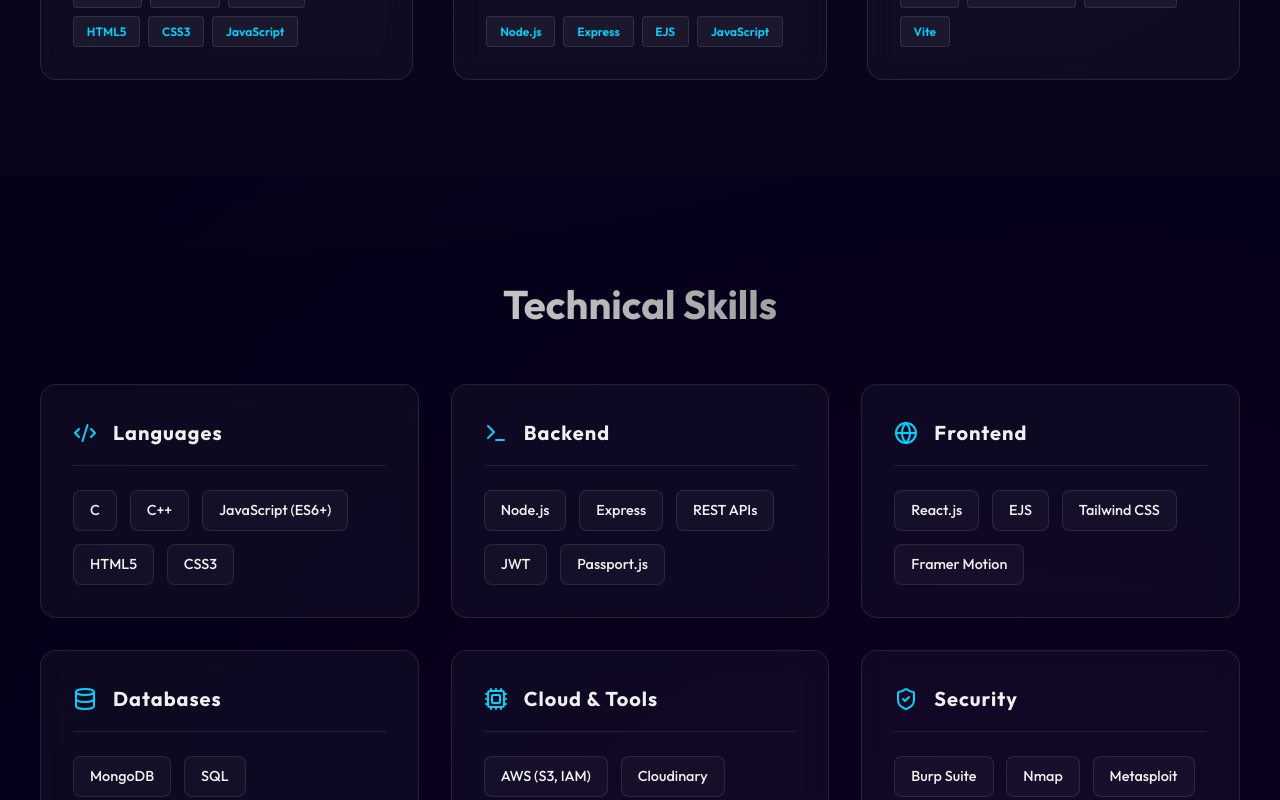
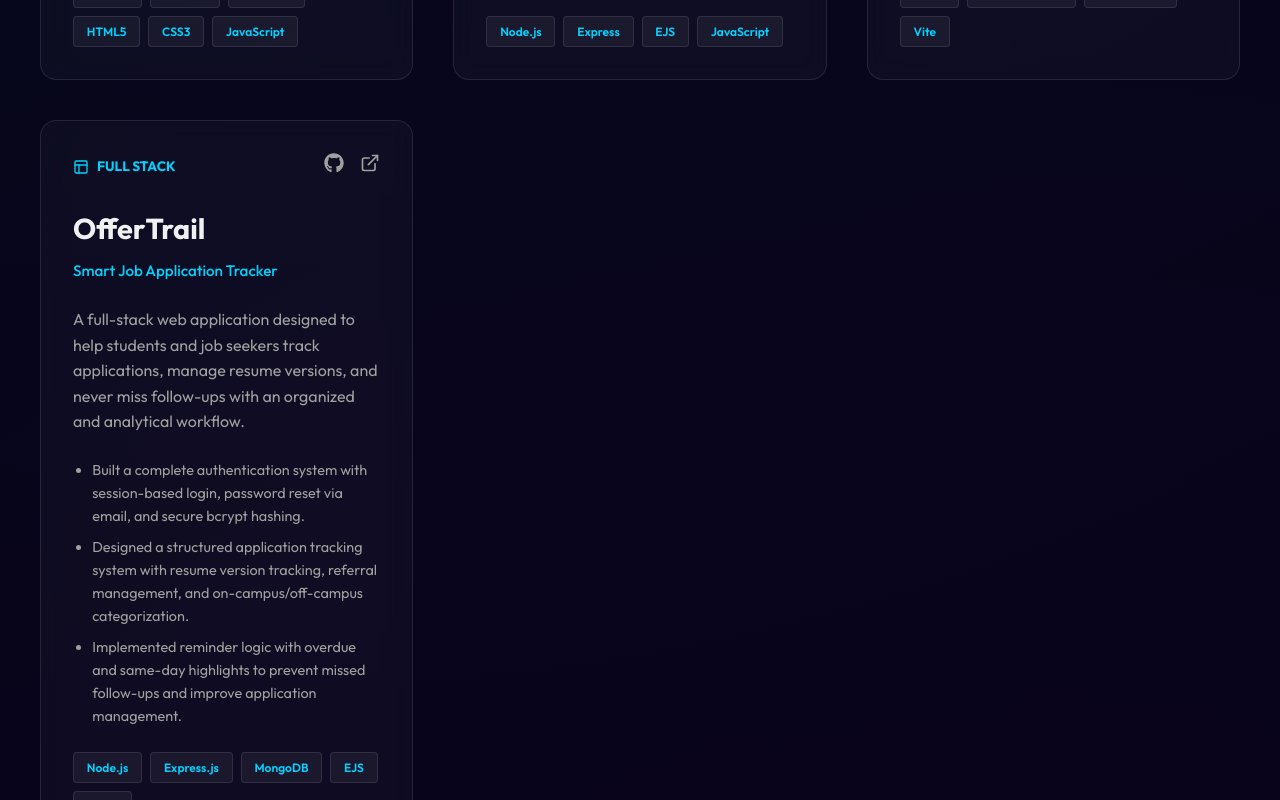
Before and after one commit to Hacker-Maverick/Portfolio2.0, a React (Vite) app: page / in a window 1280 px wide. Shown: the part 3980-4780 px from the top of the page. Built offline with nearby package versions, Linux system fonts and the light colour scheme.

Commit message:
Add OfferTrail project to portfolio data
Added a new project 'OfferTrail' with details and links.

```diff
--- a/src/data/portfolioData.js
+++ b/src/data/portfolioData.js
@@ -157,7 +157,24 @@
         live: "https://portfolio2-0-mocha-delta.vercel.app/",
         github: "https://github.com/Hacker-maverick/Portfolio2.0"
       }
-    }
+    },
+    {
+  "id": 10,
+  "title": "OfferTrail",
+  "subtitle": "Smart Job Application Tracker",
+  "description": "A full-stack web application designed to help students and job seekers track applications, manage resume versions, and never miss follow-ups with an organized and analytical workflow.",
+  "details": [
+    "Built a complete authentication system with session-based login, password reset via email, and secure bcrypt hashing.",
+    "Designed a structured application tracking system with resume version tracking, referral management, and on-campus/off-campus categorization.",
+    "Implemented reminder logic with overdue and same-day highlights to prevent missed follow-ups and improve application management."
+  ],
+  "tech": ["Node.js", "Express.js", "MongoDB", "EJS", "Brevo"],
+  "category": "Full Stack",
+  "links": {
+    "live": "https://offertrail.onrender.com",
+    "github": "https://github.com/Hacker-maverick/offertrail"
+  }
+}
   ],
   skills: {
     languages: ["C", "C++", "JavaScript (ES6+)", "HTML5", "CSS3"],
```
